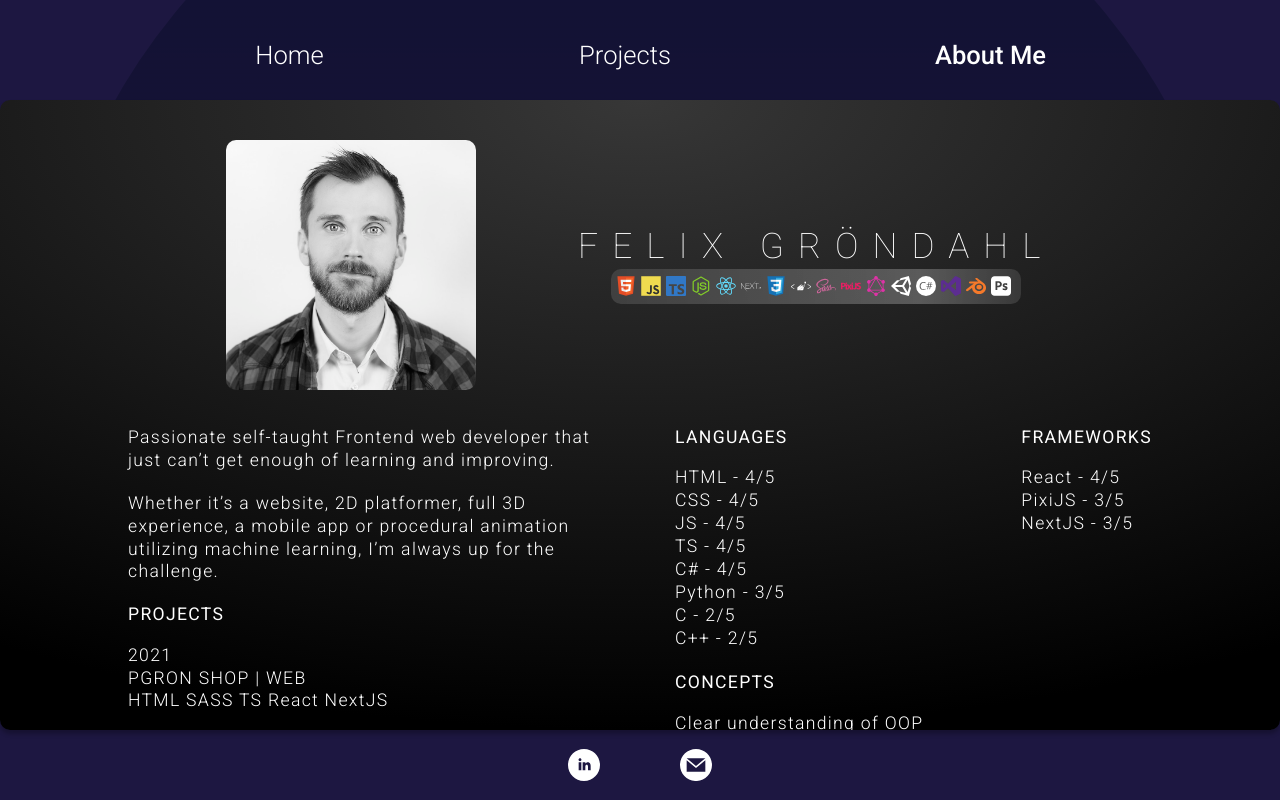
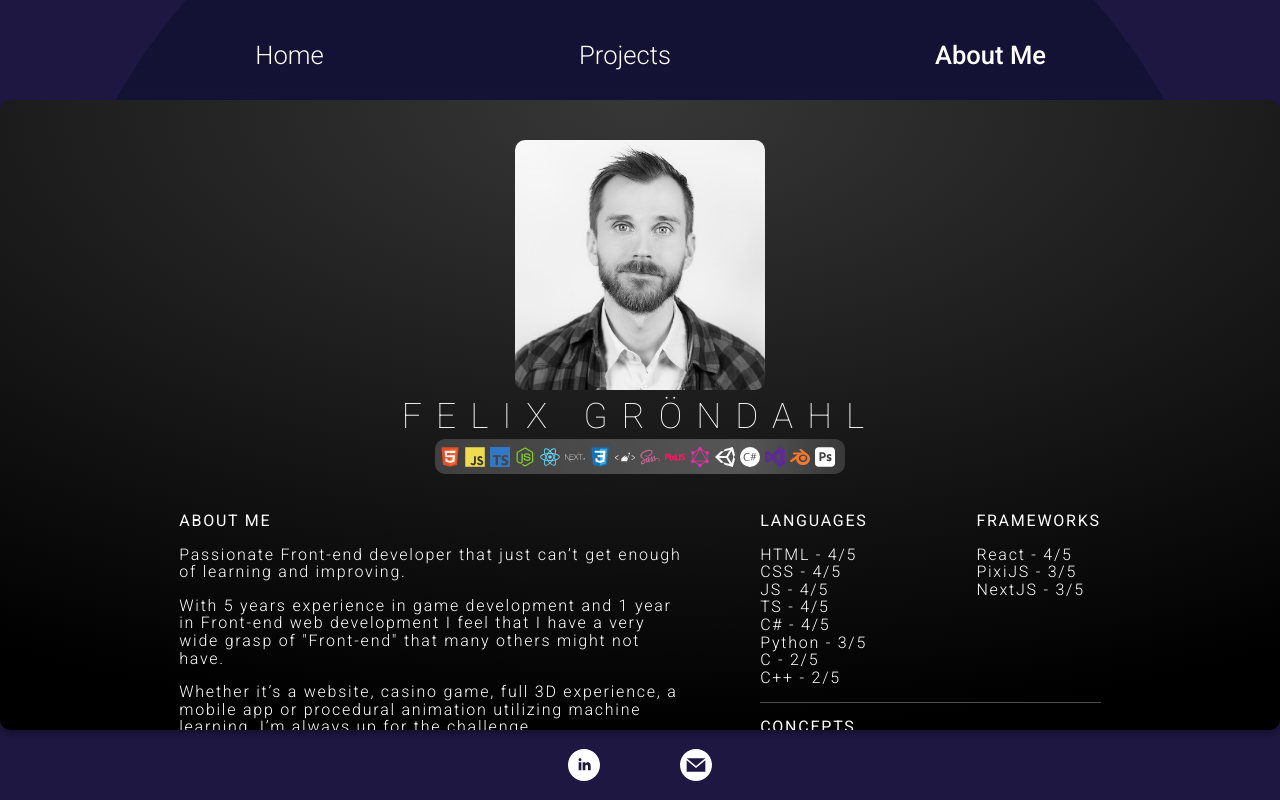
Before and after one commit to felixgrondahl/felixgrondahl.github.io, a React (Create React App) app: page /about in a window 1280 px wide. Built offline with nearby package versions, Linux system fonts and the light colour scheme; what styled-react-modal would draw is missing.

Commit message:
about me text and style update

```diff
--- /dev/null
+++ b/src/components/ProjectTemplate/index.tsx
@@ -0,0 +1,23 @@
+import React from "react";
+import { PojectText } from "./style";
+
+export const ProjectTemplate = ({
+  year,
+  projTitle,
+  role,
+  tech,
+}: {
+  year: string;
+  projTitle: string;
+  role: string;
+  tech: string;
+}) => {
+  return (
+    <PojectText>
+      <span>{`${year}
+        ${projTitle}`}</span>
+      <span className="role">{role}</span>
+      {tech}
+    </PojectText>
+  );
+};
--- /dev/null
+++ b/src/components/ProjectTemplate/style.tsx
@@ -0,0 +1,11 @@
+import styled from "styled-components";
+
+export const PojectText = styled.p`
+  white-space: pre-line;
+  .role {
+    font-style: italic;
+  }
+  span {
+    margin-bottom: 0.3em;
+  }
+`;
--- a/src/pages/AboutMe/index.tsx
+++ b/src/pages/AboutMe/index.tsx
@@ -1,30 +1,16 @@
 import React from "react";
 import MeImage from "assets/images/Felix_square.jpg";
-import {
-  ProfileImg,
-  TextWrapper,
-  MobileHeader,
-  AboutWrapper,
-  LeftColumn,
-  RightColumn,
-  Projects,
-  Skills,
-  Concepts,
-  Header,
-  ContentWrapper,
-  TextList,
-  ListTitle,
-  HeaderTitle
-} from "./style";
+import * as S from "./style";
 import TechList from "components/TechList";
 import { AllTech } from "utils/techLists";
 import { Helmet } from "react-helmet";
+import { ProjectTemplate } from "components/ProjectTemplate";
 
 const AboutMe = () => {
   return (
     <>
-      <MobileHeader>ABOUT ME</MobileHeader>
-      <AboutWrapper>
+      <S.MobileHeader>ABOUT ME</S.MobileHeader>
+      <S.AboutWrapper>
         <Helmet>
           <title>Felix Gröndahl | About Me</title>
           <meta
@@ -37,56 +23,82 @@ const AboutMe = () => {
           <meta property="og:description" content="Felix Gröndahl - About Me." />
         </Helmet>
 
-        <ContentWrapper>
-          <Header>
-            <ProfileImg style={{ backgroundImage: `url(${MeImage})` }} />
-            <HeaderTitle>
+        <S.ContentWrapper>
+          <S.Header>
+            <S.ProfileImg style={{ backgroundImage: `url(${MeImage})` }} />
+            <S.HeaderTitle>
               <h1>FELIX GRÖNDAHL</h1>
               <TechList icons={AllTech} websites={null} fitContent={true} />
-            </HeaderTitle>
-          </Header>
+            </S.HeaderTitle>
+          </S.Header>
 
-          <TextWrapper>
-            <LeftColumn>
-              <div>
+          <S.TextWrapper>
+            <S.LeftColumn>
+              <S.SectionWrapper>
+                <S.ListTitle>ABOUT ME</S.ListTitle>
                 <p>
-                  <span>{`Passionate self-taught Frontend web developer that just can’t get enough of learning and improving.`}</span>
-                  <span>{`Whether it’s a website, 2D platformer, full 3D experience, a mobile app or procedural animation utilizing
+                  <span className="textBlock">{`Passionate Front-end developer that just can’t get enough of learning and improving.`}</span>
+                  <span className="textBlock">{`With 5 years experience in game development and 1 year in Front-end web development I feel that I have a very wide grasp of
+                  "Front-end" that many others might not have.`}</span>
+                  <span className="textBlock">{`Whether it’s a website, casino game, full 3D experience, a mobile app or procedural animation utilizing
               machine learning, I’m always up for the challenge.`}</span>
                 </p>
-              </div>
-              <Projects>
-                <ListTitle>PROJECTS</ListTitle>
-                <TextList>
+              </S.SectionWrapper>
+              <S.Projects>
+                <S.SectionWrapper>
+                  <S.ListTitle>PROJECTS</S.ListTitle>
+                  <S.TextList>
                     <li>
-                    <p>{`2021
-                      PGRON SHOP | WEB
-                      HTML SASS TS React NextJS`}</p>
+                      <ProjectTemplate
+                        year="2021"
+                        projTitle="Peter Grondahl Gallery | WEB"
+                        role="Sole Developer"
+                        tech="HTML CSS JS React"
+                      />
                     </li>
                     <li>
-                    <p>{`2020
-                      Peter Grondahl Gallery | WEB
-                      HTML CSS JS React`}</p>
+                      <ProjectTemplate
+                        year="2021"
+                        projTitle="PGRON SHOP | WEB"
+                        role="Sole Developer"
+                        tech="HTML SASS TS React NextJS"
+                      />
                     </li>
                     <li>
-                    <p>{`2019
-                      Tube | PC
-                      C# Unity`}</p>
+                      <ProjectTemplate
+                        year="2019"
+                        projTitle="Larn Wick | Bored Pixel Jam 5 | PC"
+                        role="Programmer"
+                        tech="C# Unity"
+                      />
                     </li>
                     <li>
-                    <p>{`2015
-                      JETMAN | Android / IOS
-                      C# Unity`}</p>
+                      <ProjectTemplate
+                        year="2019"
+                        projTitle="Tube | PC"
+                        role="Programmer | Animation | Tech Animator"
+                        tech="C# Unity"
+                      />
                     </li>
-                </TextList>
-              </Projects>
-            </LeftColumn>
+                    <li>
+                      <ProjectTemplate
+                        year="2015"
+                        projTitle="JETMAN | Android / IOS"
+                        role="Programmer"
+                        tech="C# Unity"
+                      />
+                    </li>
+                  </S.TextList>
+                </S.SectionWrapper>
+              </S.Projects>
+            </S.LeftColumn>
 
-            <RightColumn>
-              <Skills>
+            <S.RightColumn>
+              <S.SectionWrapper>
+                <S.Skills>
                   <div>
-                  <ListTitle>LANGUAGES</ListTitle>
-                  <TextList>
+                    <S.ListTitle>LANGUAGES</S.ListTitle>
+                    <S.TextList>
                       <li>
                         <p>HTML - 4/5</p>
                       </li>
@@ -112,12 +124,12 @@ const AboutMe = () => {
                       <li>
                         <p>C++ - 2/5</p>
                       </li>
-                  </TextList>
+                    </S.TextList>
                   </div>
 
                   <div>
-                  <ListTitle>FRAMEWORKS</ListTitle>
-                  <TextList>
+                    <S.ListTitle>FRAMEWORKS</S.ListTitle>
+                    <S.TextList>
                       <li>
                         <p>React - 4/5</p>
                       </li>
@@ -127,13 +139,14 @@ const AboutMe = () => {
                       <li>
                         <p>NextJS - 3/5</p>
                       </li>
-                  </TextList>
+                    </S.TextList>
                   </div>
-              </Skills>
-
-              <Concepts>
-                <ListTitle>CONCEPTS</ListTitle>
-                <TextList>
+                </S.Skills>
+              </S.SectionWrapper>
+              <S.SectionWrapper>
+                <S.Concepts>
+                  <S.ListTitle>CONCEPTS</S.ListTitle>
+                  <S.TextList>
                     <li>
                       <p>Clear understanding of OOP</p>
                     </li>
@@ -146,12 +159,13 @@ const AboutMe = () => {
                     <li>
                       <p>Intermediate knowledge in Math and Physics</p>
                     </li>
-                </TextList>
-              </Concepts>
-            </RightColumn>
-          </TextWrapper>
-        </ContentWrapper>
-      </AboutWrapper>
+                  </S.TextList>
+                </S.Concepts>
+              </S.SectionWrapper>
+            </S.RightColumn>
+          </S.TextWrapper>
+        </S.ContentWrapper>
+      </S.AboutWrapper>
     </>
   );
 };
--- a/src/pages/AboutMe/style.tsx
+++ b/src/pages/AboutMe/style.tsx
@@ -12,7 +12,6 @@ export const ContentWrapper = styled.div`
 
   @media ${device.tablet} {
     width: 90%;
-    /* margin: auto; */
   }
 `;
 
@@ -35,7 +34,6 @@ export const ProfileImg = styled.div`
   height: 250px;
   background-size: cover;
   border-radius: 10px;
-  /* margin: auto; */
 
   @media ${device.tablet} {
     width: 130px;
@@ -44,13 +42,13 @@ export const ProfileImg = styled.div`
 `;
 
 export const TextWrapper = styled.div`
-  width: 100%;
+  width: 90%;
   display: flex;
   flex-direction: row;
   flex-wrap: nowrap;
   gap: 70px;
   padding-top: 30px;
-  /* margin: auto; */
+  margin: auto;
 
   @media ${device.tablet} {
     width: 90%;
@@ -59,27 +57,33 @@ export const TextWrapper = styled.div`
   }
 
   p {
-    line-height: 1.3em;
-    font-size: 1.1em;
+    line-height: 1.1em;
+    letter-spacing: 0.11em;
+    font-size: 1em;
+
     span {
       display: block;
-      margin-bottom: 20px;
+    }
+
+    span.textBlock {
+      margin-bottom: 1em;
     }
   }
+`;
+
+export const SectionWrapper = styled.div`
+  border-bottom: 1px solid rgba(255, 255,255, 0.3);
+  margin-bottom: 15px;
 `;
 
 export const Header = styled.header`
   display: flex;
   flex-wrap: nowrap;
-  flex-direction: row;
+  flex-direction: column;
   justify-content: center;
-  gap: 10%;
+  gap: 5px;
   width: 100%;
   align-items: center;
-
-  @media ${device.tablet} {
-    flex-direction: column;
-  }
 `;
 
 export const HeaderTitle = styled.div`
@@ -103,7 +107,7 @@ export const HeaderTitle = styled.div`
 `;
 
 export const LeftColumn = styled.div`
-  width: 50%;
+  width: 60%;
 
   @media ${device.tablet} {
     width: 100%;
@@ -111,7 +115,7 @@ export const LeftColumn = styled.div`
 `;
 
 export const RightColumn = styled.div`
-  width: 50%;
+  width: 40%;
 
   @media ${device.tablet} {
     width: 100%;
@@ -119,9 +123,6 @@ export const RightColumn = styled.div`
 `;
 
 export const Projects = styled.div`
-  p {
-    white-space: pre-line;
-  }
 `;
 
 export const ListTitle = styled.p`
```
Lines whose indentation alone changed are shown as unchanged.
